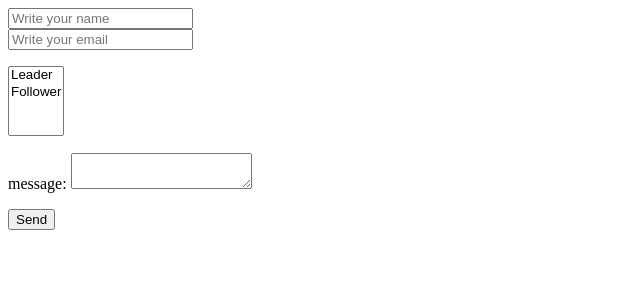
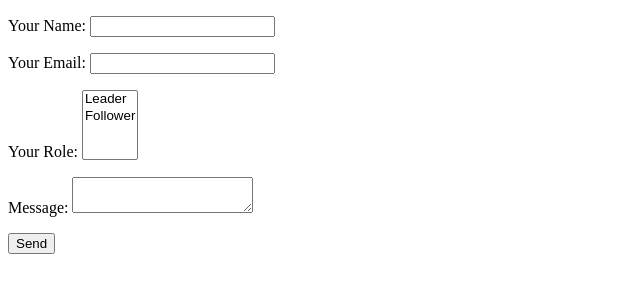
Before and after one commit to ITvastian/form, a plain HTML site: page index.html in a window 1280 px wide. Shown: the whole page, without its empty margins (0-640 px from the left). Drawn offline with Linux system fonts and the light colour scheme.

Commit message:
first commit

```diff
--- a/index.html
+++ b/index.html
@@ -9,31 +9,26 @@
 <body>
 
     <form name="contact" method="POST" data-netlify="true">
-
-<input type="text" name="fullname" placeholder="Write your name">
-<br>
-<input type="email" name="email" placeholder="Write your email">
-<br>
         <p>
-<label
-your role>
-<select name="position[]" multiple>
-    <option value="CEO">Leader</option>
-    <option value="Dd">Follower</option>
-
-</select>
-</label>
+          <label>Your Name: <input type="text" name="name" /></label>
         </p>
         <p>
-    <label>message: <textarea name="message"></textarea></label>
+          <label>Your Email: <input type="email" name="email" /></label>
+        </p>
+        <p>
+          <label>Your Role: <select name="role[]" multiple>
+            <option value="leader">Leader</option>
+            <option value="follower">Follower</option>
+          </select></label>
+        </p>
+        <p>
+          <label>Message: <textarea name="message"></textarea></label>
         </p>
         <p>
           <button type="submit">Send</button>
         </p>
+      </form>
 
-
-
-</form>
 
 
     </body>
```
Lines whose indentation alone changed are shown as unchanged.
